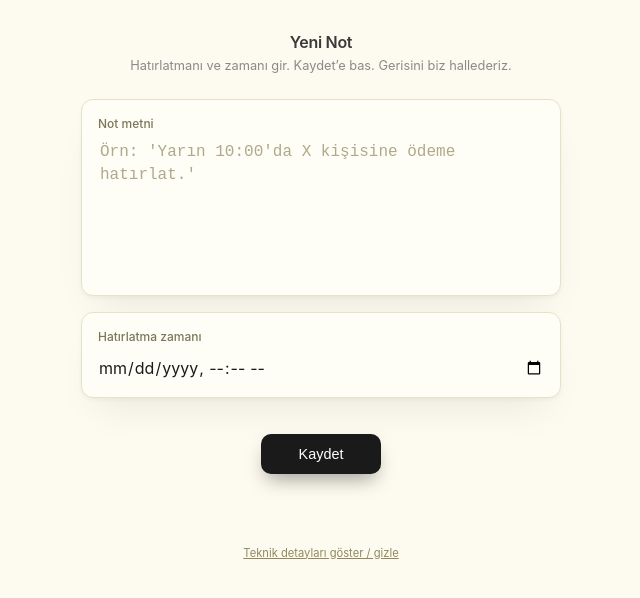
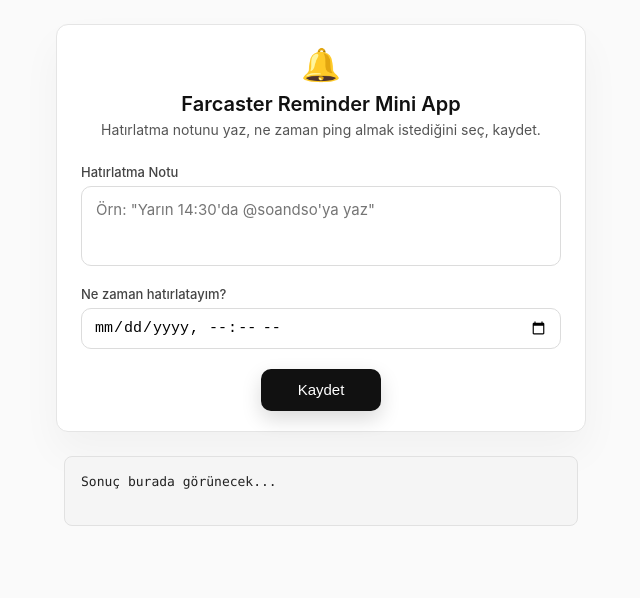
Before and after one commit to mataramasuko95/farcaster-reminder-app, a plain HTML site: page index.html in a window 1280 px wide. Shown: the whole page, without its empty margins (319-959 px from the left). Drawn offline with Linux system fonts and the light colour scheme.

Commit message:
Update index.html

```diff
--- a/index.html
+++ b/index.html
@@ -2,26 +2,28 @@
 <html lang="tr">
   <head>
     <meta charset="UTF-8" />
-  <title>Yeni Not</title>
-
+    <title>Farcaster Reminder Mini App</title>
+    <meta name="viewport" content="width=device-width, initial-scale=1" />
     <style>
       body {
-      background-color: #fdfbef;
-      font-family: -apple-system, BlinkMacSystemFont, "SF Pro Text", system-ui, "Segoe UI", Roboto, sans-serif;
-      color: #1a1a1a;
+        font-family: -apple-system, BlinkMacSystemFont, "SF Pro Text", Inter, system-ui, sans-serif;
+        background-color: #fafafa;
+        color: #111;
         margin: 0;
-      padding: 0;
+        padding: 24px;
         display: flex;
-      justify-content: center;
+        flex-direction: column;
+        align-items: center;
       }
 
-    .page {
+      .card {
+        max-width: 480px;
         width: 100%;
-      max-width: 480px;
-      min-height: 100vh;
-      display: flex;
-      flex-direction: column;
-      padding: 32px 16px 80px;
+        background: #fff;
+        border: 1px solid #e5e5e5;
+        border-radius: 12px;
+        padding: 20px 24px;
+        box-shadow: 0 20px 40px rgba(0,0,0,0.04);
       }
 
       .header {
@@ -29,255 +31,173 @@
         margin-bottom: 24px;
       }
 
+      .header-icon {
+        font-size: 32px;
+      }
+
       .title {
-      font-size: 1rem;
+        font-size: 20px;
         font-weight: 600;
-      color: #3a3a3a;
-      letter-spacing: -0.02em;
+        margin: 8px 0 4px;
       }
 
       .subtitle {
-      font-size: 0.8rem;
-      font-weight: 400;
-      color: #8a8a8a;
-      margin-top: 4px;
-      line-height: 1.2rem;
+        font-size: 14px;
+        color: #555;
+        line-height: 1.4;
       }
 
-    .note-card,
-    .time-card {
-      background-color: #fffef6;
-      border: 1px solid #e6e2c8;
-      box-shadow:
-        0 24px 40px -16px rgba(0,0,0,0.08),
-        0 2px 4px rgba(0,0,0,0.04);
-      border-radius: 12px;
-      padding: 16px 16px 12px;
-      display: flex;
-      flex-direction: column;
-      margin-bottom: 16px;
-    }
-
-    .note-label {
-      font-size: 0.75rem;
-      color: #7a7657;
+      .field-label {
+        font-size: 13px;
         font-weight: 500;
-      margin-bottom: 8px;
+        color: #444;
+        margin: 16px 0 6px;
+        display: block;
       }
 
       textarea {
         width: 100%;
-      height: 140px;
+        min-height: 80px;
         resize: none;
-      border: none;
-      background: transparent;
-      font-size: 1rem;
-      line-height: 1.4rem;
-      color: #1a1a1a;
+        border: 1px solid #dcdcdc;
+        border-radius: 10px;
+        padding: 12px 14px;
+        font-size: 15px;
+        line-height: 1.4;
+        font-family: inherit;
+        background-color: #fff;
+        box-sizing: border-box;
         outline: none;
       }
-
-    textarea::placeholder {
-      color: #b0a88a;
+      textarea:focus {
+        border-color: #007aff;
+        box-shadow: 0 0 0 3px rgba(0,122,255,0.15);
       }
 
       input[type="datetime-local"] {
         width: 100%;
-      border: none;
-      background: transparent;
-      font-size: 1rem;
-      line-height: 1.4rem;
-      color: #1a1a1a;
+        border: 1px solid #dcdcdc;
+        border-radius: 10px;
+        padding: 10px 12px;
+        font-size: 15px;
+        background-color: #fff;
         outline: none;
-      padding: 4px 0;
-      font-family: inherit;
+        box-sizing: border-box;
+      }
+      input[type="datetime-local"]:focus {
+        border-color: #007aff;
+        box-shadow: 0 0 0 3px rgba(0,122,255,0.15);
       }
 
-    input[type="datetime-local"]::placeholder {
-      color: #b0a88a;
+      .save-row {
+        text-align: center;
+        margin-top: 20px;
       }
 
-    .actions {
-      margin-top: 20px;
-      display: flex;
-      justify-content: center;
+      button {
+        appearance: none;
+        border: 0;
+        border-radius: 10px;
+        background: #111;
+        color: #fff;
+        font-size: 15px;
+        line-height: 1.2;
+        font-weight: 500;
+        padding: 12px 16px;
+        cursor: pointer;
+        min-width: 120px;
+        box-shadow: 0 8px 20px rgba(0,0,0,0.15);
+      }
+      button:active {
+        transform: scale(.98);
       }
 
-    .save-btn {
-      background-color: #1a1a1a;
-      color: #fff;
-      border: 0;
-      border-radius: 10px;
-      font-size: 0.9rem;
-      line-height: 1rem;
-      font-weight: 500;
-      padding: 12px 20px;
-      min-width: 120px;
-      cursor: pointer;
-      box-shadow: 0 10px 20px -6px rgba(0,0,0,0.4);
-      transition: background-color 0.12s ease;
-    }
-
-    .save-btn:hover {
-      background-color: #000;
-    }
-
-    .status-wrapper {
-      margin-top: 16px;
-      min-height: 32px;
-      text-align: center;
-      font-size: 0.8rem;
-      line-height: 1.2rem;
-      color: #4a4a4a;
-      white-space: pre-line;
-    }
-
-    .status-ok {
-      color: #2e7d32;
-      font-weight: 500;
-    }
-
-    .status-err {
-      color: #b00020;
-      font-weight: 500;
-    }
-
-    .debug-toggle {
+      .output-wrapper {
+        max-width: 480px;
+        width: 100%;
+        background: #f5f5f5;
+        border: 1px solid #e1e1e1;
+        border-radius: 8px;
+        padding: 16px;
+        font-family: ui-monospace, SFMono-Regular, Consolas, monospace;
+        font-size: 13px;
+        line-height: 1.4;
+        color: #222;
         margin-top: 24px;
-      text-align: center;
-      font-size: 0.7rem;
-      color: #90885d;
-      text-decoration: underline;
-      cursor: pointer;
-    }
-
-    pre {
-      margin-top: 8px;
-      background: #1e1e1e;
-      color: #c6f68d;
-      font-size: 0.7rem;
-      line-height: 1rem;
-      padding: 12px;
-      border-radius: 8px;
-      overflow-x: auto;
+        white-space: pre-wrap;
         word-break: break-word;
-      white-space: pre-wrap;
-    }
-
-    #debugBox {
-      display: none;
       }
     </style>
 
-  <script src="https://cdn.jsdelivr.net/npm/@farcaster/js@latest"></script>
+    <script>
+      async function submitReminder() {
+        // form alanlarını al
+        const note = document.getElementById("note").value.trim();
+        const when = document.getElementById("when").value;
+
+        // basit doğrulama
+        if (!note) {
+          showOutput({ ok:false, error:"Lütfen bir not yaz." });
+          return;
+        }
+        if (!when) {
+          showOutput({ ok:false, error:"Lütfen bir zaman seç." });
+          return;
+        }
+
+        // backend'e yollayacağımız body
+        const body = {
+          note,          // kullanıcı yazdığı metin
+          remindAtISO: when // datetime-local -> ISO string gibi davranıyoruz
+        };
+
+        try {
+          const res = await fetch("/api/reminder", {
+            method: "POST",
+            headers: {
+              "Content-Type": "application/json"
+            },
+            body: JSON.stringify(body)
+          });
+
+          const data = await res.json();
+          showOutput(data);
+
+        } catch (err) {
+          showOutput({ ok:false, error:"İstek gönderilirken hata oluştu.", detail: String(err) });
+        }
+      }
+
+      function showOutput(obj) {
+        const box = document.getElementById("output");
+        box.textContent = JSON.stringify(obj, null, 2);
+      }
+    </script>
   </head>
 
   <body>
-  <div class="page">
-    <!-- HEADER -->
+    <div class="card">
       <div class="header">
-      <div class="title">Yeni Not</div>
-      <div class="subtitle">Hatırlatmanı ve zamanı gir. Kaydet’e bas. Gerisini biz hallederiz.</div>
+        <div class="header-icon">🔔</div>
+        <div class="title">Farcaster Reminder Mini App</div>
+        <div class="subtitle">
+          Hatırlatma notunu yaz, ne zaman ping almak istediğini seç, kaydet.
+        </div>
       </div>
 
-    <!-- NOTE INPUT -->
-    <div class="note-card">
-      <div class="note-label">Not metni</div>
-      <textarea
-        id="noteInput"
-        placeholder="Örn: 'Yarın 10:00'da X kişisine ödeme hatırlat.'"
-      ></textarea>
+      <label class="field-label" for="note">Hatırlatma Notu</label>
+      <textarea id="note" placeholder="Örn: &quot;Yarın 14:30'da @soandso'ya yaz&quot;"></textarea>
+
+      <label class="field-label" for="when">Ne zaman hatırlatayım?</label>
+      <input id="when" type="datetime-local" />
+
+      <div class="save-row">
+        <button onclick="submitReminder()">Kaydet</button>
+      </div>
     </div>
 
-    <!-- TIME INPUT -->
-    <div class="time-card">
-      <div class="note-label">Hatırlatma zamanı</div>
-      <input
-        id="timeInput"
-        type="datetime-local"
-      />
-    </div>
-
-    <!-- SAVE BUTTON -->
-    <div class="actions">
-      <button class="save-btn" onclick="handleSave()">Kaydet</button>
-    </div>
-
-    <!-- STATUS -->
-    <div class="status-wrapper" id="statusBox"></div>
-
-    <!-- DEBUG -->
-    <div class="debug-toggle" onclick="toggleDebug()">
-      Teknik detayları göster / gizle
-    </div>
-    <pre id="debugBox">{}</pre>
-  </div>
-
-  <script>
-    async function handleSave() {
-      const noteText = document.getElementById("noteInput").value.trim();
-      const remindAt = document.getElementById("timeInput").value;
-      const statusBox = document.getElementById("statusBox");
-
-      if (!noteText) {
-        statusBox.innerHTML = `<span class="status-err">Not boş olamaz 🙃</span>`;
-        return;
-      }
-      if (!remindAt) {
-        statusBox.innerHTML = `<span class="status-err">Zaman seçmelisin ⏰</span>`;
-        return;
-      }
-
-      // remindAt tarayıcıdan "2025-10-28T10:30" gibi gelir
-      // backend'e bu şekilde göndereceğiz.
-      const body = {
-        fid: 1234,
-        note: noteText,
-        remindAt: remindAt
-      };
-
-      try {
-        const res = await fetch("/api/pay", {
-          method: "POST",
-          headers: { "Content-Type": "application/json" },
-          body: JSON.stringify(body),
-        });
-
-        const data = await res.json();
-        console.log("Sunucu cevabı:", data);
-
-        if (data && data.ok) {
-          statusBox.innerHTML = `<span class="status-ok">Kaydedildi ✅</span>`;
-        } else {
-          statusBox.innerHTML = `<span class="status-err">Kaydedilemedi ❌</span>`;
-        }
-
-        renderDebug(data);
-
-        // formu temizle
-        document.getElementById("noteInput").value = "";
-        // zamanı temizlemek istersen:
-        document.getElementById("timeInput").value = "";
-
-      } catch (err) {
-        console.error("Hata:", err);
-        statusBox.innerHTML = `<span class="status-err">Bir şeyler ters gitti ❌</span>`;
-        renderDebug(err);
-      }
-    }
-
-    function renderDebug(dataOrErr) {
-      const box = document.getElementById("debugBox");
-      box.textContent = JSON.stringify(dataOrErr, null, 2);
-    }
-
-    function toggleDebug() {
-      const box = document.getElementById("debugBox");
-      box.style.display =
-        (box.style.display === "none" || box.style.display === "")
-          ? "block"
-          : "none";
-    }
-  </script>
+    <pre id="output" class="output-wrapper">
+Sonuç burada görünecek...
+    </pre>
   </body>
 </html>
```
Lines whose indentation alone changed are shown as unchanged.
